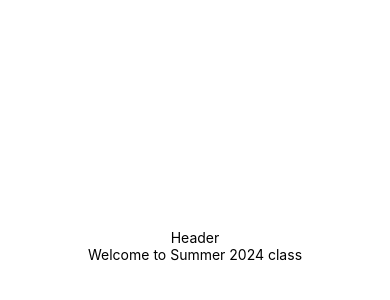
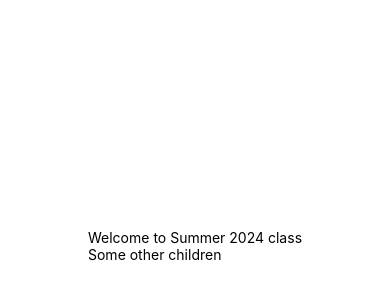
Before and after one commit to oiat11/summer2024, a React Native app: screen / in a window 390 px wide. Shown: the part 176-476 px from the top of the page. Built offline with nearby package versions, Linux system fonts and the light colour scheme.

Commit message:
passed appname and children to header

```diff
--- a/App.js
+++ b/App.js
@@ -6,8 +6,9 @@ export default function App() {
   const appName = 'Summer 2024 class';
   return (
     <View style={styles.container}>
-      <Header />
-      <Text>Welcome to {appName}</Text>
+      <Header appName={appName} theme = 'dark'>
+        <Text>Some other children</Text>
+      </Header>
       <StatusBar style="auto" />
     </View>
   );
--- a/Components/Header.js
+++ b/Components/Header.js
@@ -1,10 +1,11 @@
 import { View, Text } from 'react-native'
 import React from 'react'
 
-const Header = () => {
+const Header = ({ appName, children }) => {
   return (
     <View>
-      <Text>Header</Text>
+      <Text>Welcome to {appName}</Text>
+      {children}
     </View>
   )
 }
```
